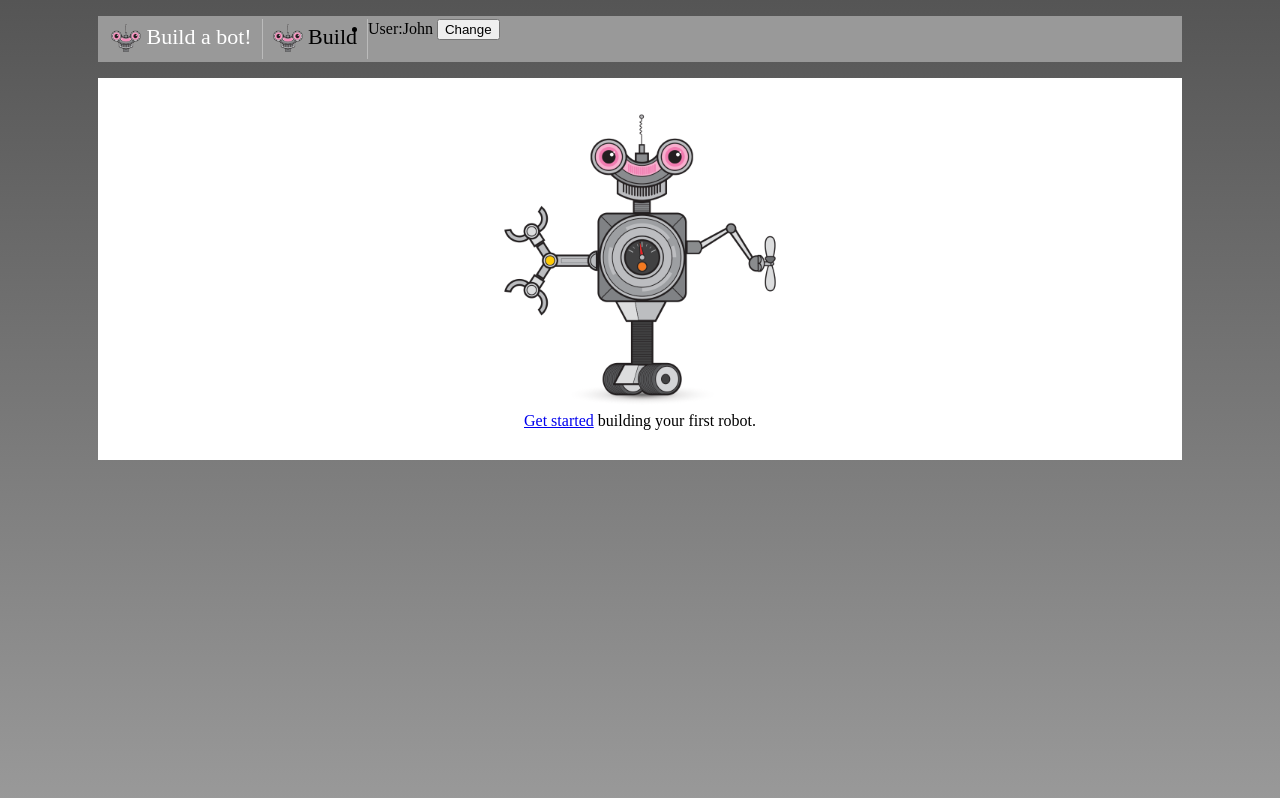
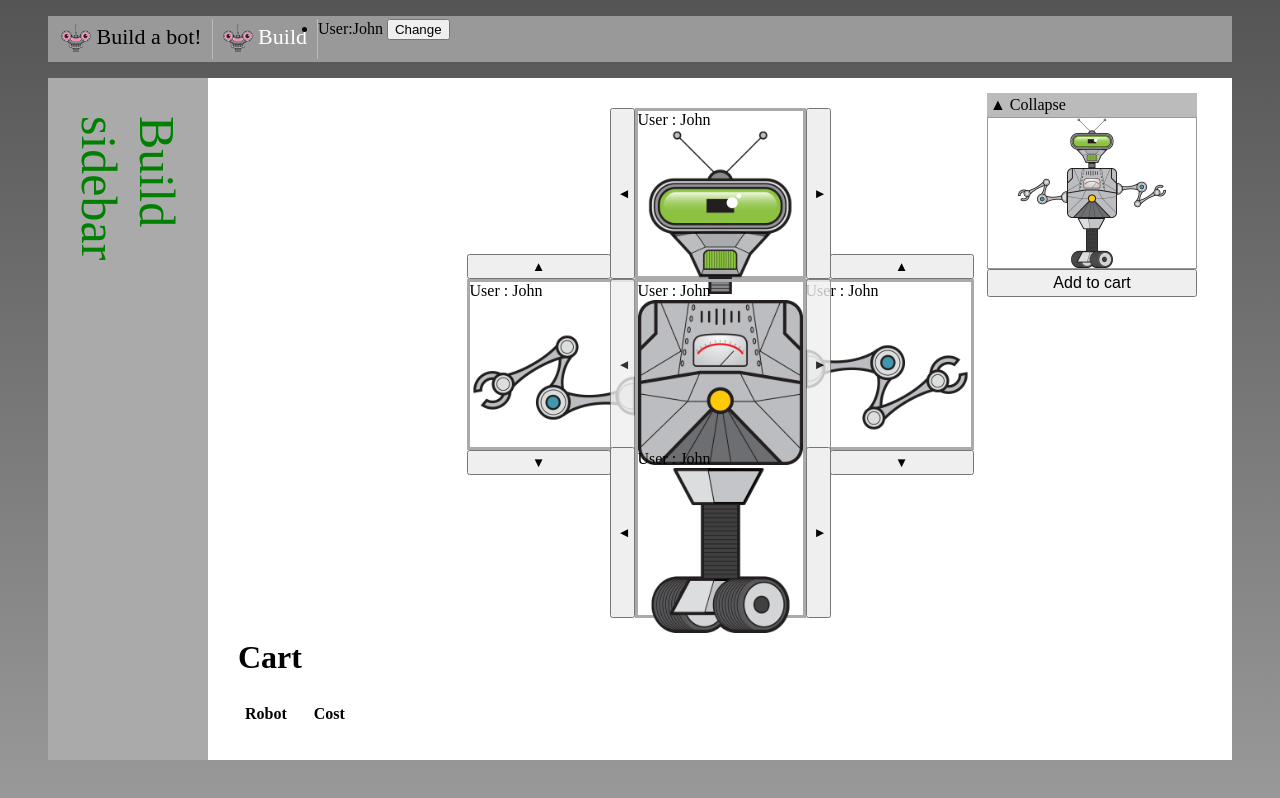
Before and after one commit to borisac/robo-borhes, a Vue app: page /build in a window 1280 px wide. Built offline with nearby package versions, Linux system fonts and the light colour scheme.

Commit message:
adding sidebar and removing createWebHashHistory to remove # from url

```diff
--- a/src/App.vue
+++ b/src/App.vue
@@ -21,9 +21,14 @@
       </ul>
     </nav>
   </header>
+  <div class="container">
+  <aside class="aside">
+    <router-view name="sidebar"/>
+  </aside>
   <main>
     <router-view/>
   </main>
+</div>
 </template>
 
 <script>
@@ -60,10 +65,10 @@ body{
 </style>
 <style scoped>
 main{
-  margin: 0 auto;
+
   padding: 30px;
   background-color: white;
-  width: 1024px;
+  width: 964px;
   min-height: 300px;
 }
 #app {
@@ -76,7 +81,7 @@ main{
 }
 header {
   background-color: #999;
-  width: 1084px;
+  width: 1184px;
   margin: 0 auto;
 }
 ul {
@@ -100,5 +105,15 @@ ul {
 .router-link-active{
   color:white;
 }
-
+.container{
+  display: flex;
+  margin: 10px auto 0 auto;
+  justify-content: center;
+}
+.aside{
+  padding: 30px;
+  background-color: #aaa;
+  width: 100px;
+  min-height: 300px;
+}
 </style>
--- a/src/router/index.js
+++ b/src/router/index.js
@@ -1,5 +1,5 @@
 // eslint-disable-next-line import/no-extraneous-dependencies
-import { createRouter, createWebHashHistory } from 'vue-router';
+import { createRouter, createWebHistory } from 'vue-router';
 import HomePage from '../home/HomePage.vue';
 import RobotBuilder from '../build/RobotBuilder.vue';
 import PartsInfo from '../parts/PartsInfo.vue';
@@ -8,19 +8,28 @@ import RobotHeads from '../parts/RobotHeads.vue';
 import RobotTorsos from '../parts/RobotTorsos.vue';
 import RobotArms from '../parts/RobotArms.vue';
 import RobotBases from '../parts/RobotBases.vue';
+import SidebarBuild from '../sidebars/SidebarBuild.vue';
+import SidebarStandard from '../sidebars/SidebarStandard.vue';
 
 export default createRouter({
-  history: createWebHashHistory(),
+  history: createWebHistory(),
   routes: [
     {
       path: '/',
       name: 'Home',
-      component: HomePage,
+      components: {
+        default: HomePage,
+        sidebar: SidebarStandard,
+      },
     },
+
     {
       path: '/build',
       name: 'Build',
-      component: RobotBuilder,
+      components: {
+        default: RobotBuilder,
+        sidebar: SidebarBuild,
+      },
     },
     {
       path: '/parts/browse/',
--- /dev/null
+++ b/src/sidebars/SidebarBuild.vue
@@ -0,0 +1,20 @@
+<template>
+    <div class="sidebar">
+        Build sidebar
+    </div>
+</template>
+
+<script>
+export default {
+  name: 'Build',
+
+};
+</script>
+
+<style scoped>
+.sidebar{
+    font-size: 50px;
+    transform: rotate(90deg);
+    color:green;
+}
+</style>
--- /dev/null
+++ b/src/sidebars/SidebarStandard.vue
@@ -0,0 +1,19 @@
+<template>
+    <div class="sidebar">
+        Standard sidebar
+    </div>
+</template>
+
+<script>
+export default {
+  name: 'Standard',
+
+};
+</script>
+
+<style scoped>
+.sidebar{
+    font-size: 50px;
+    transform: rotate(90deg);
+}
+</style>
```
